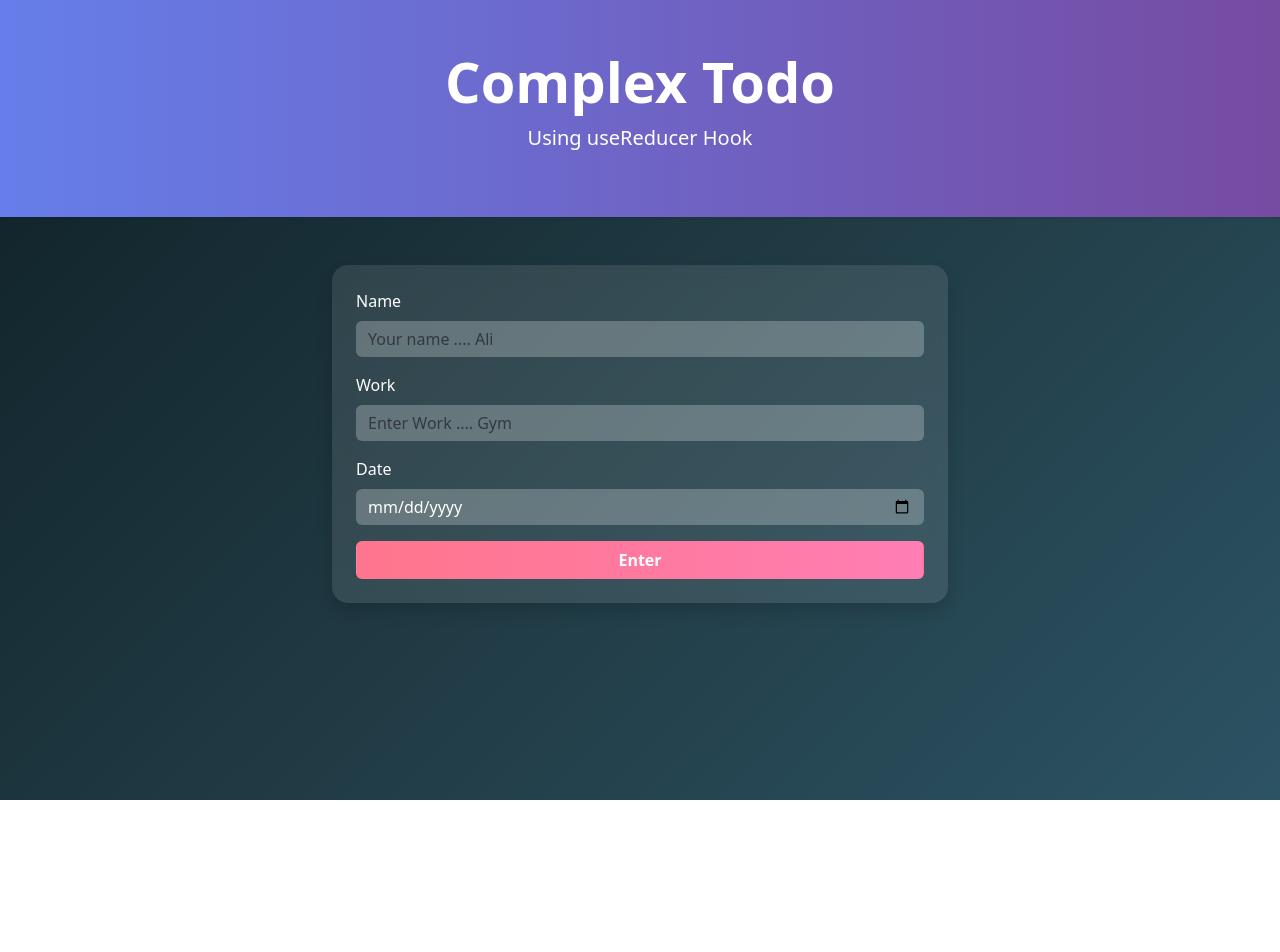
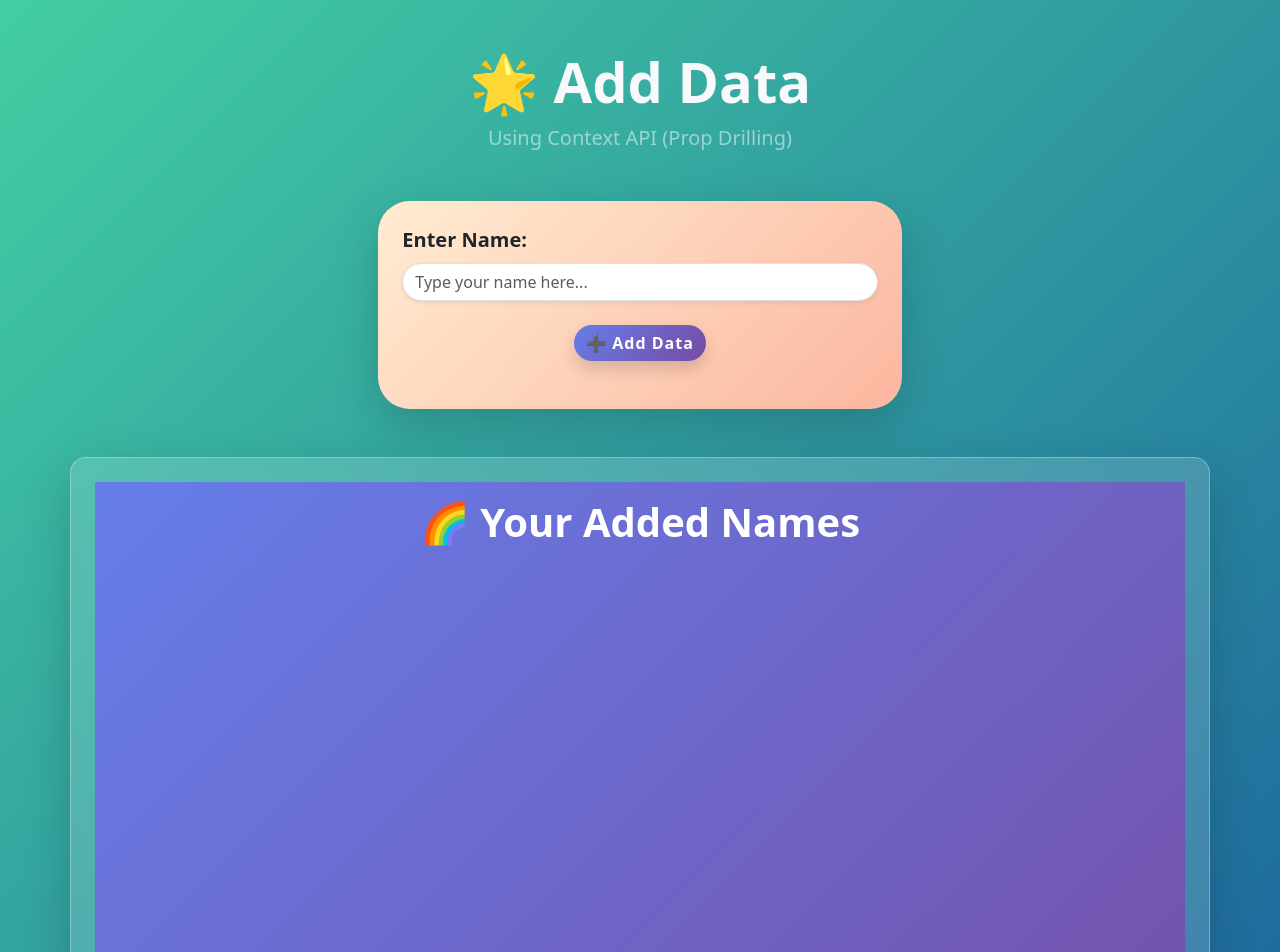
Before and after one commit to Mr-Aqib/ShortCir, a React (Vite) app: page / in a window 1280 px wide. Shown: the top 952 px of the page. Before the commit the page ends 800 px from the top, so only its background shows below. Built offline with nearby package versions, Linux system fonts and the light colour scheme.

Commit message:
contextapi

```diff
--- a/src/App.jsx
+++ b/src/App.jsx
@@ -18,6 +18,7 @@ import Form from "./Form/Form";
 import UseRef from "./Hooks/UseRef";
 import Mainpage from "./Website/Mainpage";
 import UsereducerTodo from "./TodoList/UsingRefcomplexTodo/UsereducerTodo";
+import PropDrilling from "./Hooks/UseContext/PropDrilling";
 
 const App = () => {
   return (
@@ -41,7 +42,8 @@ const App = () => {
       {/* <Form /> */}
       {/* <UseRef /> */}
       {/* <Mainpage /> */}
-      <UsereducerTodo />
+      {/* <UsereducerTodo /> */}
+      <PropDrilling />
     </>
   );
 };
--- /dev/null
+++ b/src/Hooks/UseContext/ListData.jsx
@@ -0,0 +1,12 @@
+import React from "react";
+import ListDrillData from "./ListDrillData";
+
+const ListData = () => {
+  return (
+    <>
+      <ListDrillData />
+    </>
+  );
+};
+
+export default ListData;
--- /dev/null
+++ b/src/Hooks/UseContext/ListDrillData.jsx
@@ -0,0 +1,73 @@
+import React, { useContext } from "react";
+import { dataContext } from "./PropDrilling";
+
+const ListDrillData = () => {
+  const { data, removeData } = useContext(dataContext);
+
+  return (
+    <>
+      <div
+        className="container-fluid py-3"
+        style={{
+          background: "linear-gradient(135deg, #667eea, #764ba2)",
+          minHeight: "100vh",
+        }}
+      >
+        <h1 className="text-center text-white fw-bold mb-5">
+          🌈 Your Added Names
+        </h1>
+        <div className="row justify-content-center g-4">
+          {data?.map((items, index) => (
+            <div
+              key={index}
+              className="col-md-4 col-sm-6"
+              style={{
+                transition: "transform 0.3s ease",
+              }}
+            >
+              <div
+                className="card shadow-lg border-0 rounded-4 p-3"
+                style={{
+                  background:
+                    "linear-gradient(135deg, #ffecd2 0%, #fcb69f 100%)",
+                  color: "#333",
+                  transform: "scale(1)",
+                  transition: "all 0.3s ease",
+                }}
+                onMouseEnter={(e) =>
+                  (e.currentTarget.style.transform = "scale(1.05)")
+                }
+                onMouseLeave={(e) =>
+                  (e.currentTarget.style.transform = "scale(1)")
+                }
+              >
+                <div className="d-flex align-items-center justify-content-between mb-3">
+                  <h4 className="fw-bold m-0 text-dark">👤 Name:</h4>
+                  <p
+                    className="m-0 fs-5 fw-semibold text-dark text-truncate"
+                    style={{ maxWidth: "150px" }}
+                  >
+                    {items}
+                  </p>
+                </div>
+                <button
+                  onClick={() => removeData(index)}
+                  className="btn btn-danger w-100 fw-bold rounded-pill shadow-sm"
+                  style={{
+                    background:
+                      "linear-gradient(135deg, #ff416c 0%, #ff4b2b 100%)",
+                    border: "none",
+                  }}
+                >
+                  🗑️ Delete
+                </button>
+              </div>
+            </div>
+          ))}
+        </div>
+      </div>
+    </>
+  );
+};
+
+export default ListDrillData;
--- /dev/null
+++ b/src/Hooks/UseContext/PropDrilling.jsx
@@ -0,0 +1,98 @@
+import React, { createContext, useState } from "react";
+import toast from "react-hot-toast";
+import ListData from "./ListData";
+
+export const dataContext = createContext();
+
+const PropDrilling = () => {
+  const [inp, setInp] = useState("");
+  const [data, setData] = useState([]);
+
+  const btnClick = (e) => {
+    e.preventDefault();
+    if (!inp) {
+      toast.error("First Enter Data");
+    } else {
+      setData([...data, inp]);
+      setInp("");
+    }
+  };
+
+  const removeData = (id) => {
+    const newData = data.filter((items, index) => index !== id);
+    setData(newData);
+  };
+
+  return (
+    <dataContext.Provider value={{ data, removeData }}>
+      <div
+        className="container-fluid min-vh-100 py-5"
+        style={{
+          background: "linear-gradient(135deg, #43cea2, #185a9d)",
+          color: "white",
+        }}
+      >
+        {/* Heading Section */}
+        <div className="text-center mb-5">
+          <h1 className="display-4 fw-bold text-light">🌟 Add Data</h1>
+          <p className="fs-5 text-white-50">
+            Using Context API (Prop Drilling)
+          </p>
+        </div>
+
+        {/* Input Section */}
+        <div className="d-flex justify-content-center align-items-center">
+          <div
+            className="col-lg-5 col-md-8 col-sm-10 p-4 rounded-5 shadow-lg"
+            style={{
+              background: "linear-gradient(135deg, #ffecd2 0%, #fcb69f 100%)",
+              color: "#333",
+            }}
+          >
+            <form>
+              <label
+                htmlFor="dataInput"
+                className="form-label fw-bold fs-5 text-dark"
+              >
+                Enter Name:
+              </label>
+              <input
+                value={inp}
+                onChange={(e) => setInp(e.target.value)}
+                type="text"
+                id="dataInput"
+                className="form-control rounded-pill shadow-sm"
+                placeholder="Type your name here..."
+              />
+            </form>
+            <button
+              onClick={btnClick}
+              className="mx-auto d-block my-4 btn fw-bold text-white rounded-pill shadow"
+              style={{
+                background: "linear-gradient(135deg, #667eea 0%, #764ba2 100%)",
+                border: "none",
+                letterSpacing: "1px",
+              }}
+            >
+              ➕ Add Data
+            </button>
+          </div>
+        </div>
+
+        {/* List Section */}
+        <div
+          className="container mt-5 shadow-lg rounded-4 p-4"
+          style={{
+            background: "rgba(255, 255, 255, 0.15)",
+            backdropFilter: "blur(10px)",
+            border: "1px solid rgba(255, 255, 255, 0.3)",
+          }}
+        >
+          <ListData />
+        </div>
+      </div>
+    </dataContext.Provider>
+  );
+};
+
+export default PropDrilling;
```
